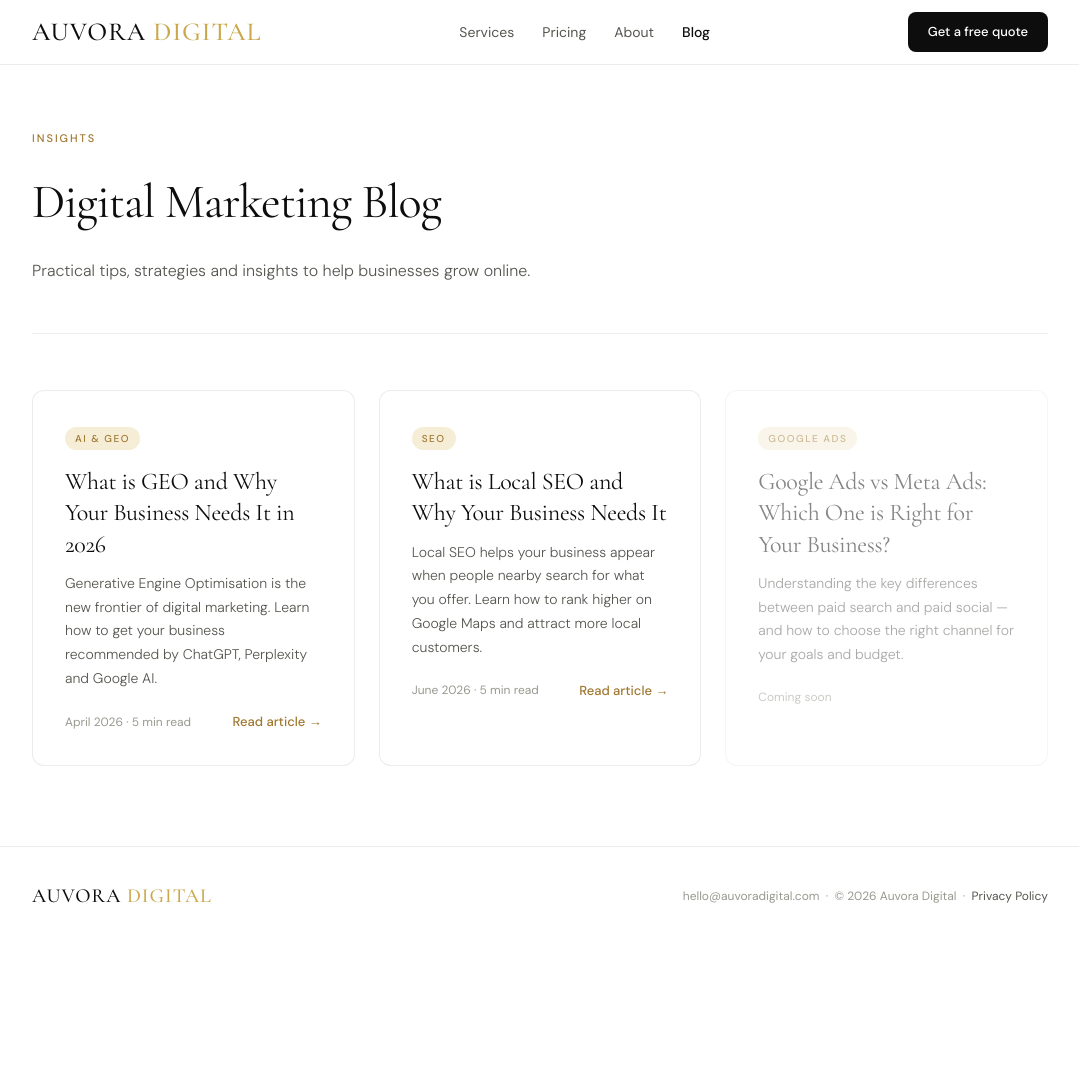
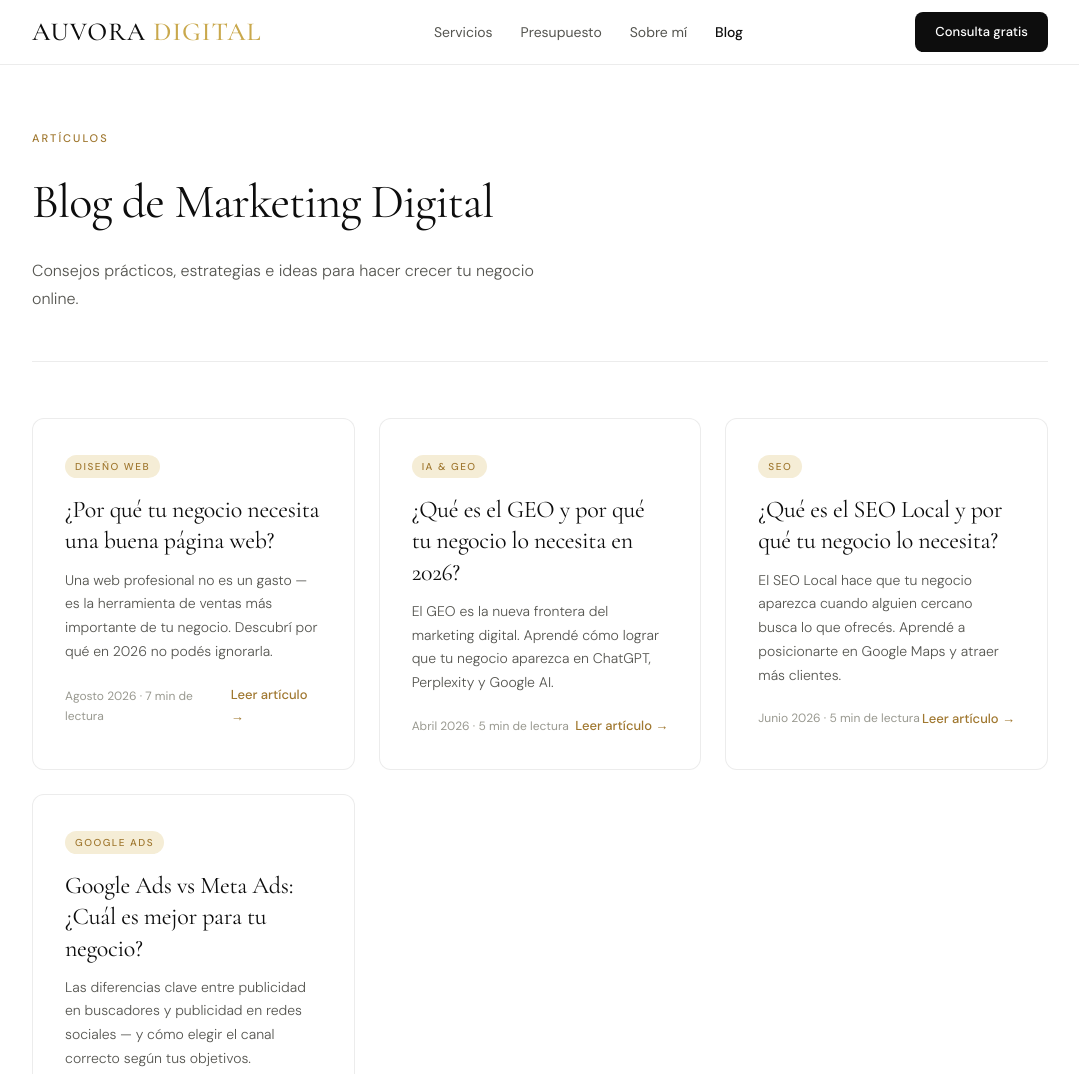
Before and after one commit to Juanevangelisti/auvoradigital, a plain HTML site: page blog.html in a window 1280 px wide. Shown: the top 1074 px of the page, without its empty margins (100-1179 px from the left). Before the commit the page ends 945 px from the top, so only its background shows below. Drawn offline with nearby package versions, Linux system fonts and the light colour scheme.

Commit message:
Add files via upload

```diff
--- a/blog.html
+++ b/blog.html
@@ -1,10 +1,10 @@
 <!DOCTYPE html>
-<html lang="en">
+<html lang="es">
 <head>
 <meta charset="UTF-8" />
 <meta name="viewport" content="width=device-width, initial-scale=1.0" />
 <title>Blog — Auvora Digital</title>
-<meta name="description" content="Digital marketing insights, SEO tips, Google Ads strategies and AI marketing trends for Australian businesses." />
+<meta name="description" content="Consejos de marketing digital, SEO, Google Ads y tendencias de IA para negocios que quieren crecer online." />
 <link rel="canonical" href="https://auvoradigital.com/blog.html" />
 <link rel="preconnect" href="https://fonts.googleapis.com" />
 <link rel="preconnect" href="https://fonts.gstatic.com" crossorigin />
@@ -192,52 +192,63 @@
   <div class="nav-inner">
     <a href="index.html" class="logo">AUVORA <em>DIGITAL</em></a>
     <ul class="nav-links">
-      <li><a href="index.html#services">Services</a></li>
-      <li><a href="index.html#pricing">Pricing</a></li>
-      <li><a href="index.html#about">About</a></li>
+      <li><a href="index.html#services">Servicios</a></li>
+      <li><a href="index.html#pricing">Presupuesto</a></li>
+      <li><a href="index.html#about">Sobre mí</a></li>
       <li><a href="blog.html" style="color:var(--text); font-weight:500;">Blog</a></li>
     </ul>
-    <a href="index.html#quote" class="nav-cta">Get a free quote</a>
+    <a href="https://wa.me/543518019313" target="_blank" class="nav-cta">Consulta gratis</a>
   </div>
 </nav>
 
 <div class="container">
   <div class="page-header">
-    <div class="section-label">Insights</div>
-    <div class="page-title">Digital Marketing Blog</div>
-    <p class="page-sub">Practical tips, strategies and insights to help businesses grow online.</p>
+    <div class="section-label">Artículos</div>
+    <div class="page-title">Blog de Marketing Digital</div>
+    <p class="page-sub">Consejos prácticos, estrategias e ideas para hacer crecer tu negocio online.</p>
   </div>
 
   <div class="blog-grid">
 
+    <a href="por-que-necesitas-web.html" class="blog-card">
+      <div class="card-tag">Diseño Web</div>
+      <div class="card-title">¿Por qué tu negocio necesita una buena página web?</div>
+      <p class="card-excerpt">Una web profesional no es un gasto — es la herramienta de ventas más importante de tu negocio. Descubrí por qué en 2026 no podés ignorarla.</p>
+      <div class="card-meta">
+        <span>Agosto 2026 · 7 min de lectura</span>
+        <span class="card-read">Leer artículo →</span>
+      </div>
+    </a>
+
     <a href="geo-optimisation-2026.html" class="blog-card">
-      <div class="card-tag">AI & GEO</div>
-      <div class="card-title">What is GEO and Why Your Business Needs It in 2026</div>
-      <p class="card-excerpt">Generative Engine Optimisation is the new frontier of digital marketing. Learn how to get your business recommended by ChatGPT, Perplexity and Google AI.</p>
+      <div class="card-tag">IA & GEO</div>
+      <div class="card-title">¿Qué es el GEO y por qué tu negocio lo necesita en 2026?</div>
+      <p class="card-excerpt">El GEO es la nueva frontera del marketing digital. Aprendé cómo lograr que tu negocio aparezca en ChatGPT, Perplexity y Google AI.</p>
       <div class="card-meta">
-        <span>April 2026 · 5 min read</span>
-        <span class="card-read">Read article →</span>
+        <span>Abril 2026 · 5 min de lectura</span>
+        <span class="card-read">Leer artículo →</span>
       </div>
     </a>
 
     <a href="local-seo-australia.html" class="blog-card">
       <div class="card-tag">SEO</div>
-      <div class="card-title">What is Local SEO and Why Your Business Needs It</div>
-      <p class="card-excerpt">Local SEO helps your business appear when people nearby search for what you offer. Learn how to rank higher on Google Maps and attract more local customers.</p>
+      <div class="card-title">¿Qué es el SEO Local y por qué tu negocio lo necesita?</div>
+      <p class="card-excerpt">El SEO Local hace que tu negocio aparezca cuando alguien cercano busca lo que ofrecés. Aprendé a posicionarte en Google Maps y atraer más clientes.</p>
       <div class="card-meta">
-        <span>June 2026 · 5 min read</span>
-        <span class="card-read">Read article →</span>
+        <span>Junio 2026 · 5 min de lectura</span>
+        <span class="card-read">Leer artículo →</span>
       </div>
     </a>
 
-    <div class="blog-card" style="opacity:0.5; cursor:default; transform:none;">
+    <a href="google-ads-vs-meta-ads.html" class="blog-card">
       <div class="card-tag">Google Ads</div>
-      <div class="card-title">Google Ads vs Meta Ads: Which One is Right for Your Business?</div>
-      <p class="card-excerpt">Understanding the key differences between paid search and paid social — and how to choose the right channel for your goals and budget.</p>
+      <div class="card-title">Google Ads vs Meta Ads: ¿Cuál es mejor para tu negocio?</div>
+      <p class="card-excerpt">Las diferencias clave entre publicidad en buscadores y publicidad en redes sociales — y cómo elegir el canal correcto según tus objetivos.</p>
       <div class="card-meta">
-        <span>Coming soon</span>
+        <span>Agosto 2026 · 8 min de lectura</span>
+        <span class="card-read">Leer artículo →</span>
       </div>
-    </div>
+    </a>
 
   </div>
 </div>
@@ -247,7 +258,7 @@
     <a href="index.html" class="logo" style="font-size:20px;">AUVORA <em>DIGITAL</em></a>
     <div class="footer-right">
       hello&#64;auvoradigital&#46;com &nbsp;·&nbsp; © 2026 Auvora Digital
-      &nbsp;·&nbsp; <a href="privacy.html">Privacy Policy</a>
+      &nbsp;·&nbsp; <a href="privacy.html">Política de Privacidad</a>
     </div>
   </div>
 </footer>
```
